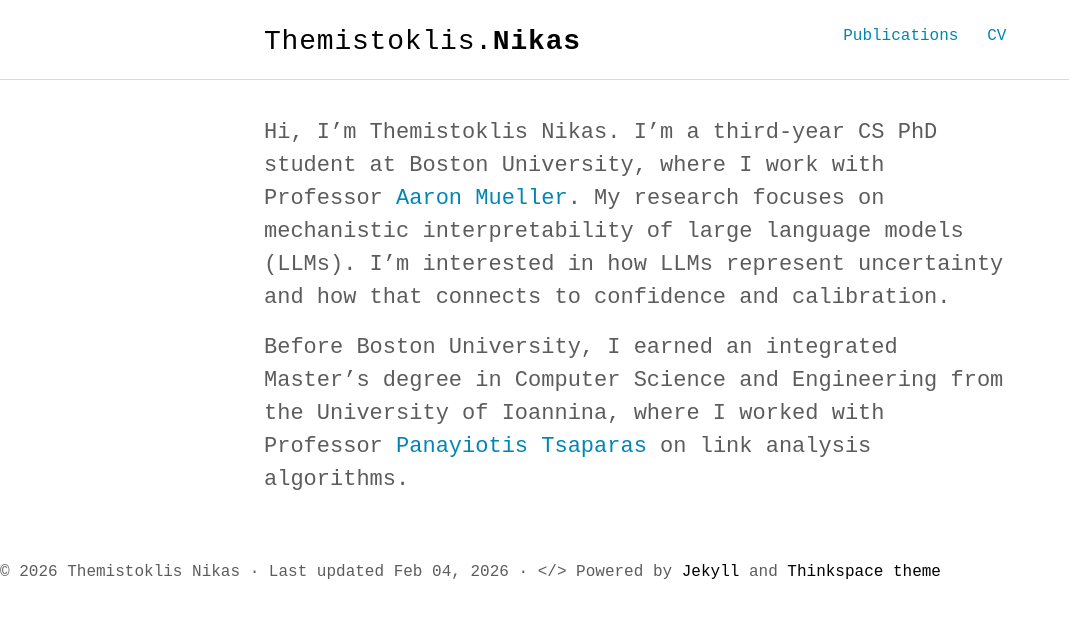
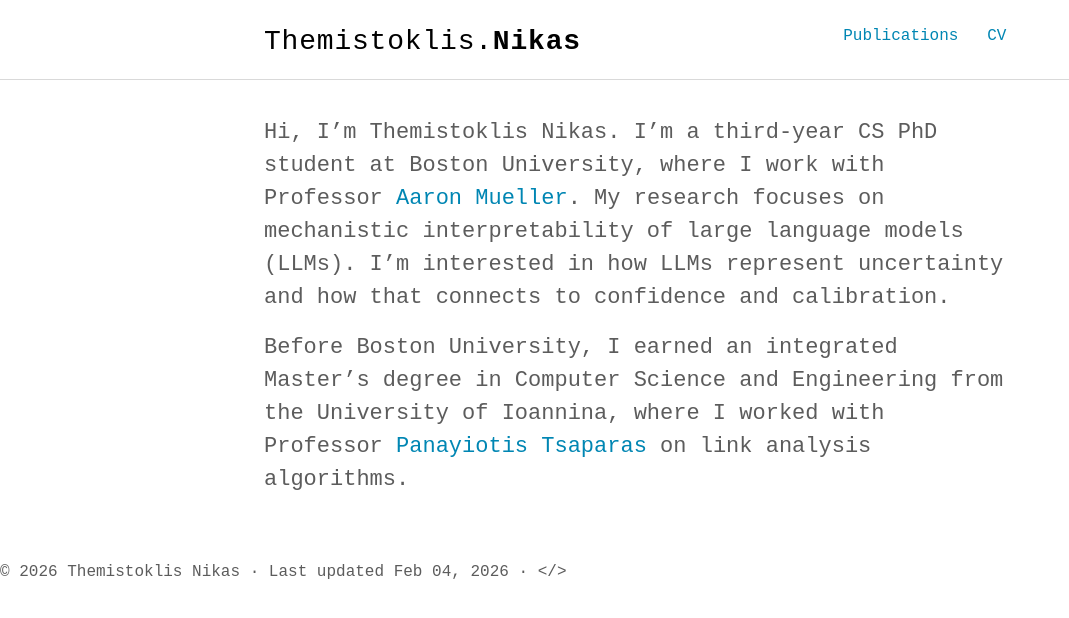
Before and after one commit to tnikas/tnikas.github.io, a Jekyll site: the page built from index.html, in a window 1280 px wide. Shown: the top 618 px of the page, without its empty margins (0-1069 px from the left). Built offline with Jekyll 4.4.1, drawn with Linux system fonts in a browser that asks for light colours; some web fonts are replaced.

Commit message:
Remove powered by links from footer

```diff
--- a/_includes/footer.html
+++ b/_includes/footer.html
@@ -1,6 +1,5 @@
 <small class="block">
   &copy; {{ site.time | date: '%Y' }} {{ site.author.name }}
   &middot; Last updated {{ site.time | date: '%b %d, %Y' }}
-  &middot; &lt;/&gt; Powered by <a href="https://jekyllrb.com/">Jekyll</a> and
-  <a href="https://github.com/heiswayi/thinkspace">Thinkspace theme</a>
+  &middot; &lt;/&gt;
 </small>
```
